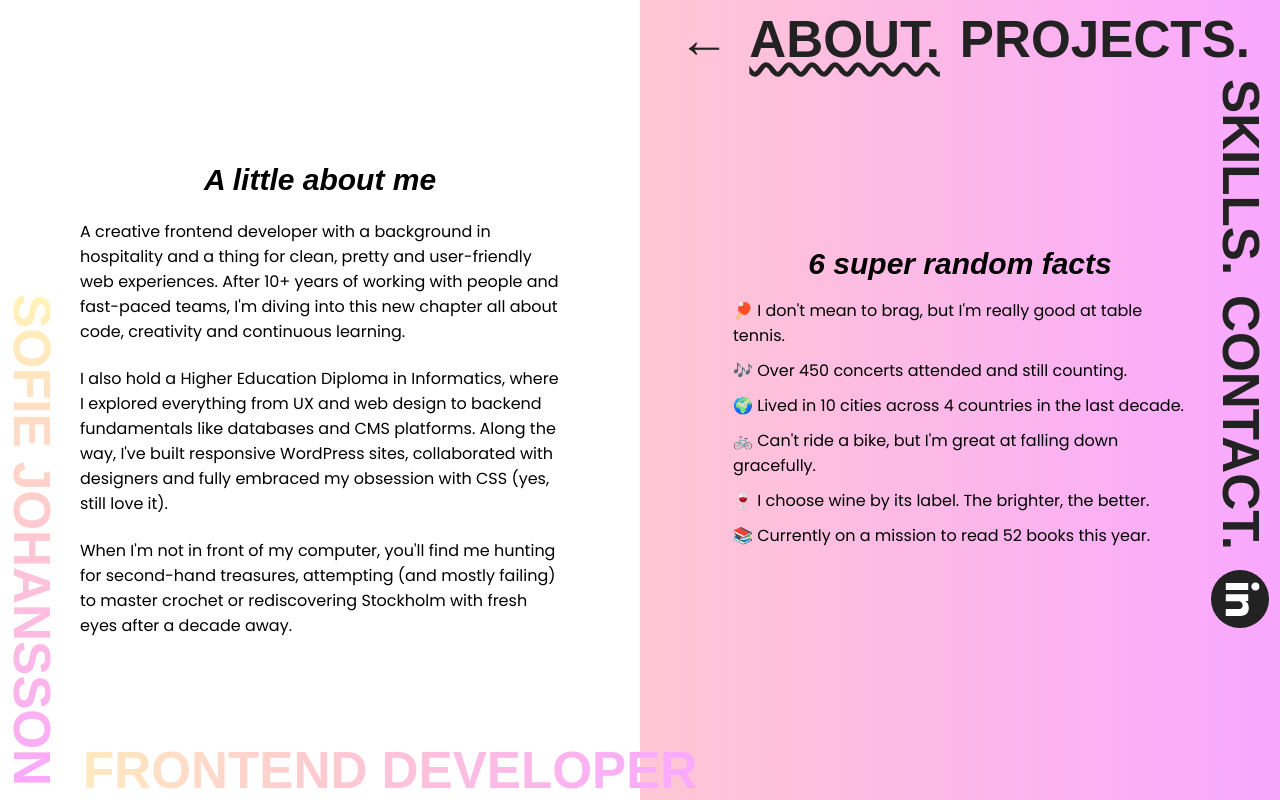
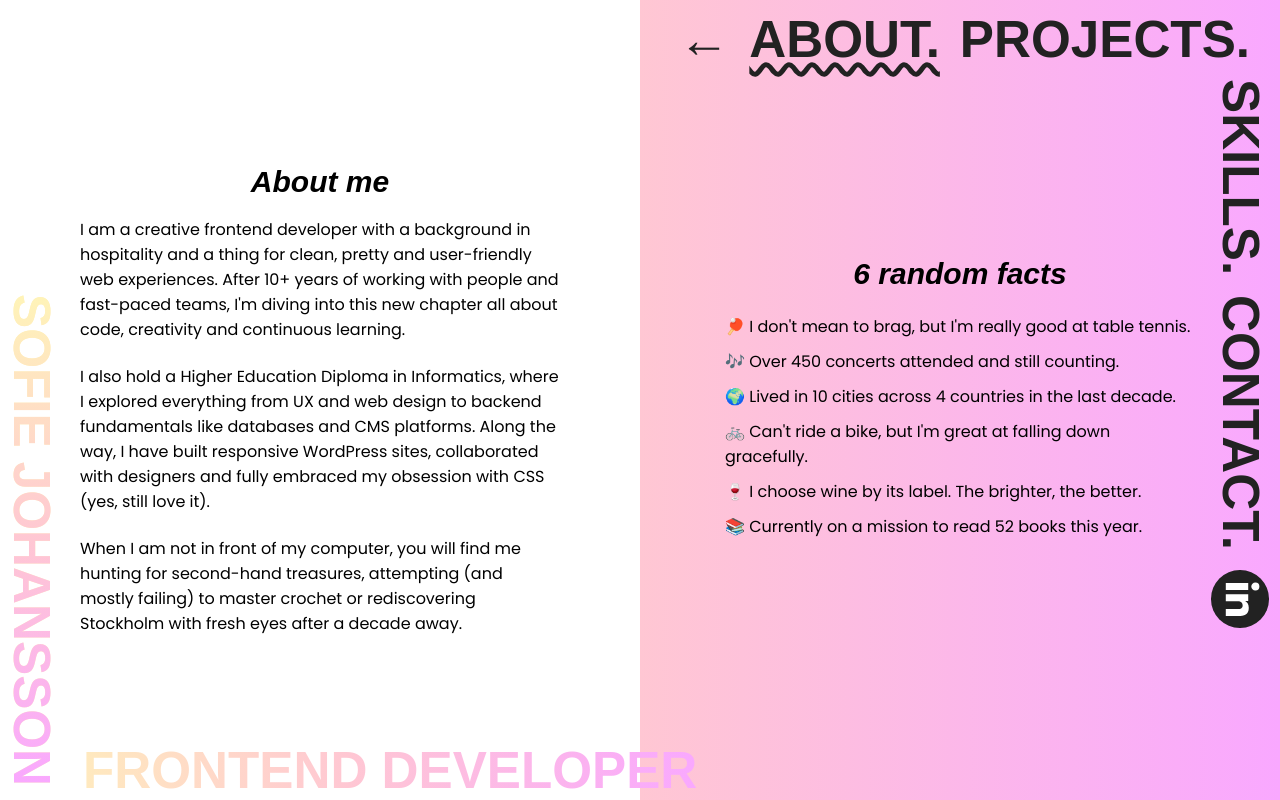
Before and after one commit to ssofiejohansson/portfolio, a React (Vite) app: page /about in a window 1280 px wide. Built offline with nearby package versions, Linux system fonts and the light colour scheme; a web font is replaced by a local one.

Commit message:
added close btn on project img

```diff
--- a/src/sections/About.jsx
+++ b/src/sections/About.jsx
@@ -17,7 +17,7 @@ const FactsContainer = styled.div`
   flex-direction: column;
   align-items: left;
   justify-content: center;
-  gap: 12px;
+  gap: 18px;
   width: 100%;
   height: 100dvh;
   padding: 20px;
@@ -29,7 +29,7 @@ const FactsContainer = styled.div`
   @media (min-width: 768px) {
     width: 50%;
     align-items: center;
-    padding: 30px;
+
   }
 `
 
@@ -51,17 +51,17 @@ export const About = () => {
   return (
     <AboutContainer>
       <HeaderText>
-        <Heading>A little about me</Heading>
+        <Heading>About me</Heading>
         <Bio>
-          <p> A creative frontend developer with a background in hospitality and a thing for clean, pretty and user-friendly web experiences. After 10+ years of working with people and fast-paced teams, I'm diving into this new chapter all about code, creativity and continuous learning.</p>
-          <p>I also hold a Higher Education Diploma in Informatics, where I explored everything from UX and web design to backend fundamentals like databases and CMS platforms. Along the way, I've built responsive WordPress sites, collaborated with designers and fully embraced my obsession with CSS (yes, still love it). </p>
-          <p>When I'm not in front of my computer, you'll find me hunting for second-hand treasures, attempting (and mostly failing) to master crochet or rediscovering Stockholm with fresh eyes after a decade away.</p>
+          <p> I am a creative frontend developer with a background in hospitality and a thing for clean, pretty and user-friendly web experiences. After 10+ years of working with people and fast-paced teams, I'm diving into this new chapter all about code, creativity and continuous learning.</p>
+          <p>I also hold a Higher Education Diploma in Informatics, where I explored everything from UX and web design to backend fundamentals like databases and CMS platforms. Along the way, I have built responsive WordPress sites, collaborated with designers and fully embraced my obsession with CSS (yes, still love it). </p>
+          <p>When I am not in front of my computer, you will find me hunting for second-hand treasures, attempting (and mostly failing) to master crochet or rediscovering Stockholm with fresh eyes after a decade away.</p>
         </Bio>
 
       </HeaderText>
       <FactsContainer>
         <Heading>
-          6 super random facts
+          6 random facts
         </Heading>
         <FactList>
           <ListItem>🏓 I don't mean to brag, but I'm really good at table tennis.</ListItem>
--- a/src/sections/Contact.jsx
+++ b/src/sections/Contact.jsx
@@ -41,9 +41,9 @@ export const Footer = () => {
     <FooterContainer>
 
       <HeaderText>
-        <Heading>So let’s talk frontend, creative chaos or.. just play table tennis?</Heading>
+        <Heading>So let’s talk frontend, creative chaos or... just play table tennis?</Heading>
 
-        <SubHeading>072 442 34 97</SubHeading>
+        <SubHeading>+46 72 442 34 97</SubHeading>
         <SubHeading>ssofiejohansson@gmail.com</SubHeading>
         <Icons />
       </HeaderText>
--- a/src/sections/Header.jsx
+++ b/src/sections/Header.jsx
@@ -18,17 +18,14 @@ export const HeaderText = styled.div`
   flex-direction: column;
   align-items: left;
   justify-content: center;
-  gap: 28px;
+  gap: 18px;
   width: 100%;
   padding: 40px 20px;
-  height: 100dvh;
 
   @media (min-width: 768px) {
     align-items: center;
     justify-content: center;
     width: 50%;
-    gap: 22px;
-
   }
 `
 export const Heading = styled.h2`
@@ -57,7 +54,6 @@ export const Bio = styled.div`
 
 export const HeaderImg = styled.div`
   width: 100%;
-  height: 100dvh;
 
   @media (min-width: 768px) {
     width: 50%;
@@ -93,9 +89,9 @@ export const Header = () => {
 
         <Heading>Is this a good time? Yes? Great.</Heading>
         <Bio>
-          <p>I'm Sofie, a frontend developer with a love for colors, clean code and CSS (yes, really). For the past decade I’ve worked in hospitality, lived in 10 different cities and soaked up all I could from life, cultures and people. But I’ve always been curious about tech and I finally decided to stop dreaming about it and just go for it.
+          <p>I am Sofie, a frontend developer with a love for colors, clean code and CSS (yes, really). For the past decade I have worked in hospitality, lived in 10 different cities and soaked up all I could from life, cultures and people. But I have always been curious about tech and I finally decided to stop dreaming about it and just go for it.
           </p><p>
-            So now I’m deep into JavaScript, React and building very cool things at <a href='https://www.technigo.io/'>Technigo</a> — and honestly, I’m loving it. I’m looking for a frontend role where I can keep growing, build more cool stuff and bring some positive energy to a team. </p>
+            So now I am deep into JavaScript, React and building very cool things at <a href='https://www.technigo.io/'>Technigo</a> — and honestly, I am loving it. Currently looking for a frontend role where I can keep growing, build more cool stuff and bring some positive energy to a team. </p>
         </Bio>
         <Icons color="var(--primary)" />
       </HeaderText>
--- a/src/sections/Projects.jsx
+++ b/src/sections/Projects.jsx
@@ -1,4 +1,5 @@
 import styled from "styled-components";
+
 import { Cards } from "./components/Cards";
 
 const ProjectsContainer = styled.section`
@@ -12,6 +13,7 @@ const ProjectsContainer = styled.section`
 
   @media (min-width: 768px) {
     flex-direction: row;
+    align-items: flex-start;
     position: fixed;
     top: 90px;
     left: 90px;
--- a/src/sections/Skills.jsx
+++ b/src/sections/Skills.jsx
@@ -15,7 +15,7 @@ const SkillsList = styled.div`
   flex-direction: row;
   align-items: center;
   justify-content: center;
-  gap: 40px;
+  gap: 20px;
   padding: 20px;
   min-height: 100dvh;
 
@@ -93,14 +93,11 @@ export const Skills = () => {
 
           <h3>Design</h3>
           <ListColumn>
-            <li>User Experience</li>
-            <li>Visual design</li>
+            <li>UX/UI</li>
+            <li>Wireframing</li>
             <li>Graphic design</li>
-            <li>SEO</li>
             <li>Prototyping in Figma</li>
             <li>Accessibility testing tools</li>
-            <li>Wireframing</li>
-
           </ListColumn>
         </SkillsRow>
 
@@ -117,8 +114,6 @@ export const Skills = () => {
 
           <h3>Soft Skills</h3>
           <ListColumn>
-            <li>Problem-solving mindset</li>
-            <li>Effective communication</li>
             <li>Attention to detail</li>
             <li>Team collaboration</li>
             <li>Time management</li>
@@ -140,8 +135,6 @@ export const Skills = () => {
           <li>PHP</li>
           <li>SQL</li>
           <li>React</li>
-          <li>Vue</li>
-          <li>Angular</li>
           <li>React Native</li>
           <li>Zustand</li>
           <li>Bootstrap</li>
--- a/src/sections/components/Cards.jsx
+++ b/src/sections/components/Cards.jsx
@@ -29,6 +29,7 @@ const CardContainer = styled.article`
 
 const Container = styled.div`
   display: flex;
+  flex-direction: row;
   `
 
 const ButtonContainer = styled.div`
@@ -80,6 +81,27 @@ const PopupImg = styled.img`
   box-shadow: 0 8px 32px rgba(0,0,0,0.18);
 `;
 
+const CloseButton = styled.button`
+  position: absolute;
+  top: 24px;
+  left: 24px;
+ width: 64px;
+    height: 64px;
+    border-radius: 50%;
+    background: var(--primary);
+    color: var(--secondary);
+    border: none;
+    cursor: pointer;
+    font-size: 52px;
+  z-index: 30000;
+  transition: color 0.2s;
+&:hover {
+    background: var(--secondary);
+    color: var(--primary);
+    text-decoration: none;
+  }
+`;
+
 export const Cards = () => {
   const [popupProject, setPopupProject] = useState(null);
 
@@ -89,7 +111,7 @@ export const Cards = () => {
         <ScrollAnimation key={id}>
           <CardContainer>
             <ProjectHeading>{project.name}</ProjectHeading>
-            <div>
+
             <Container>
               <ProjectText>{project.info}</ProjectText>
               <ButtonContainer>
@@ -116,7 +138,7 @@ export const Cards = () => {
                 />
               </ButtonContainer>
             </Container>
-            </div>
+
             <TagContainer>
               <p> This was a</p> <p>{project.collab}</p>
               <p>with focus on:</p>  {project.tags.map((tag, index) => (
@@ -129,6 +151,15 @@ export const Cards = () => {
 
       {popupProject && (
         <PopupOverlay onClick={() => setPopupProject(null)}>
+          <CloseButton
+            aria-label="Close"
+            onClick={e => {
+              e.stopPropagation();
+              setPopupProject(null);
+            }}
+          >
+            ×
+          </CloseButton>
           <PopupImg
             src={popupProject.image}
             alt={popupProject.alt}
```
Also changed, not shown: 2 other files (tests, documents, lock files or other folders). Lines whose indentation alone changed are shown as unchanged.
